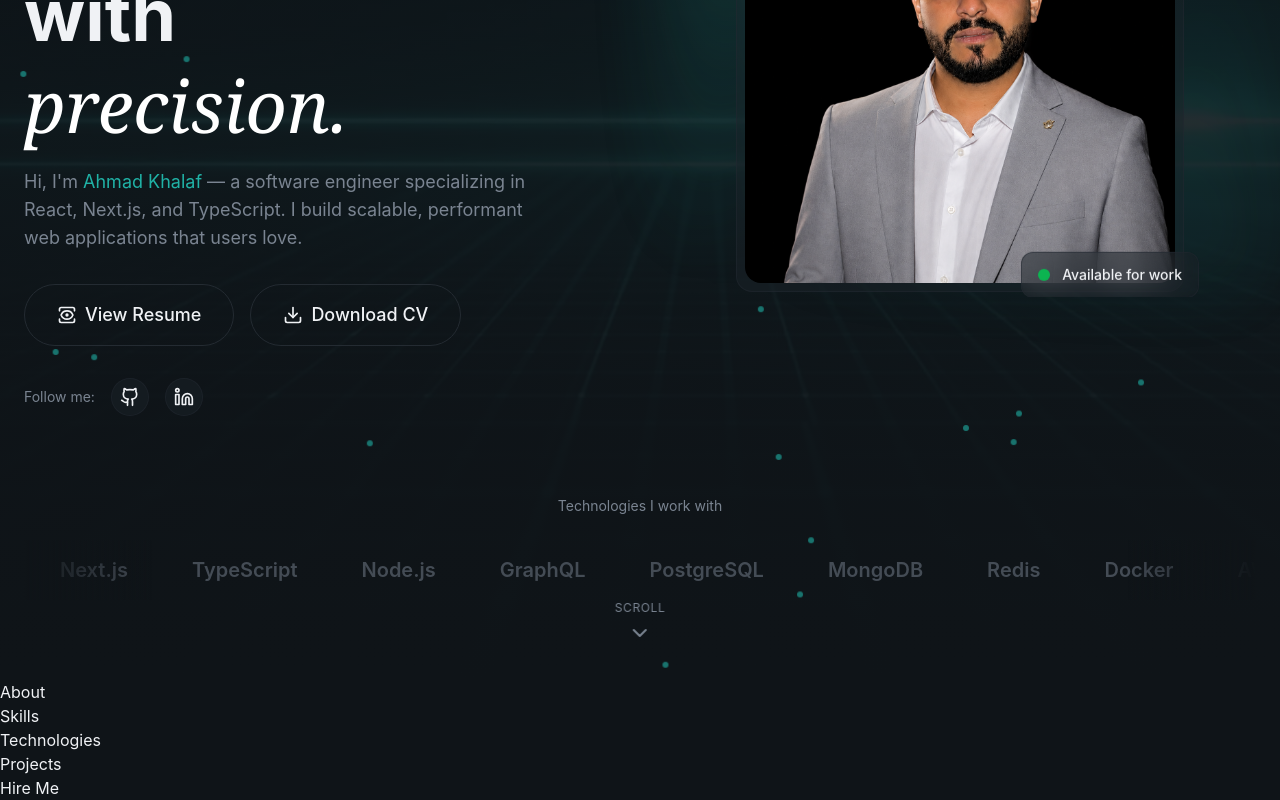
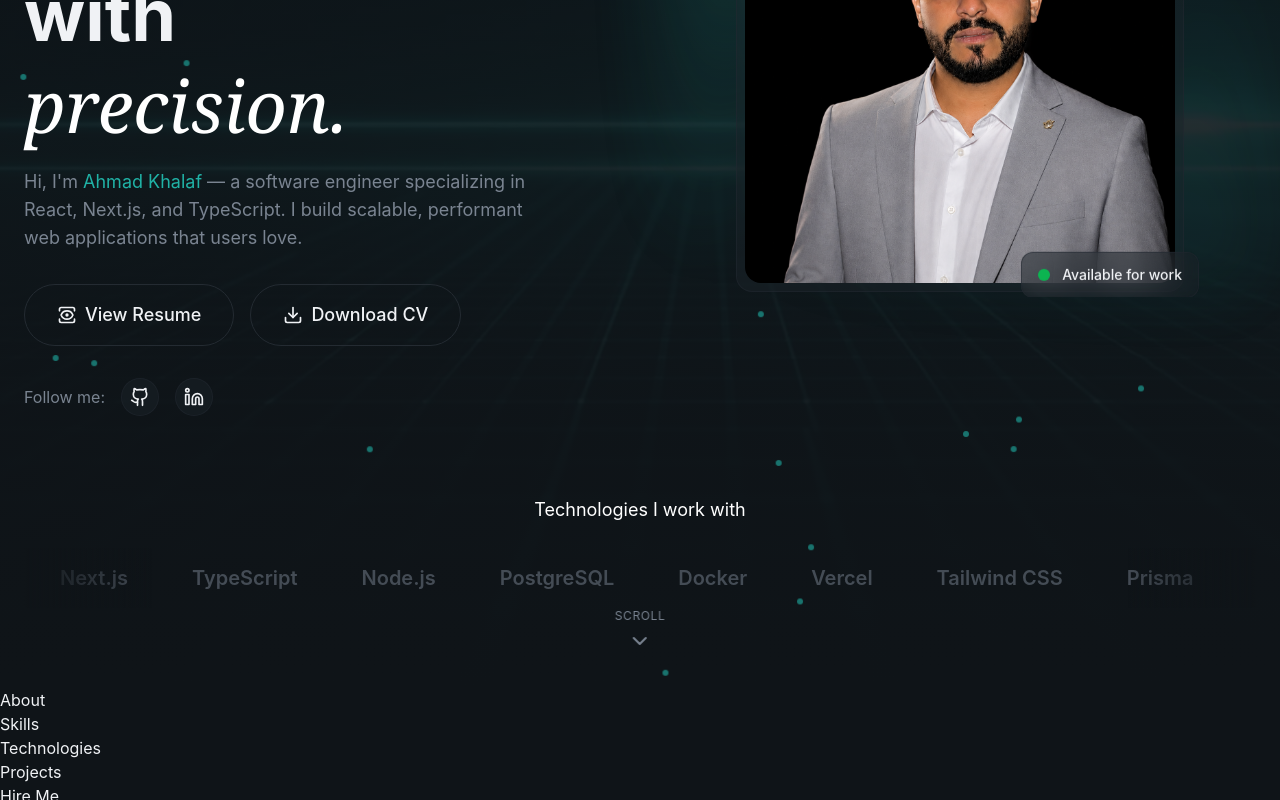
Before and after one commit to Ahmad-khalaf517/ahmad-khalaf-portfolio, a Next.js app: page / in a window 1280 px wide. Shown: the part 408-1208 px from the top of the page. Built offline with nearby package versions, Linux system fonts and the light colour scheme.

Commit message:
Update skill section

```diff
--- a/components/sections/hero.tsx
+++ b/components/sections/hero.tsx
@@ -1,4 +1,3 @@
-import { Button } from "@/components/ui/button";
 import { View, ChevronDown, Download } from "lucide-react";
 import { AnimatedBorderButton } from "@/components/ui/animated-border-button";
 import Image from "next/image";
@@ -10,17 +9,17 @@ const skills = [
   "Next.js",
   "TypeScript",
   "Node.js",
-  "GraphQL",
+  // "GraphQL",
   "PostgreSQL",
-  "MongoDB",
-  "Redis",
+  // "MongoDB",
+  // "Redis",
   "Docker",
-  "AWS",
+  // "AWS",
   "Vercel",
   "Tailwind CSS",
   "Prisma",
-  "Jest",
-  "Cypress",
+  // "Jest",
+  // "Cypress",
   "Figma",
   "Git",
   "GitHub Actions",
@@ -125,7 +124,7 @@ export default function Hero() {
 
             {/* Social Links */}
             <div className="flex items-center gap-4 animate-fade-in animation-delay-400">
-              <span className="text-sm text-muted-foreground">Follow me: </span>
+              <span className="text-md text-muted-foreground">Follow me: </span>
               {socialLinks.map((social, idx) => (
                 <a
                   key={idx}
@@ -180,7 +179,7 @@ export default function Hero() {
 
         {/* Skills Section */}
         <div className="mt-20 animate-fade-in animation-delay-600">
-          <p className="text-sm text-muted-foreground mb-6 text-center">
+          <p className="text-lg text-white mb-6 text-center">
             Technologies I work with
           </p>
           <div className="relative overflow-hidden">
```
